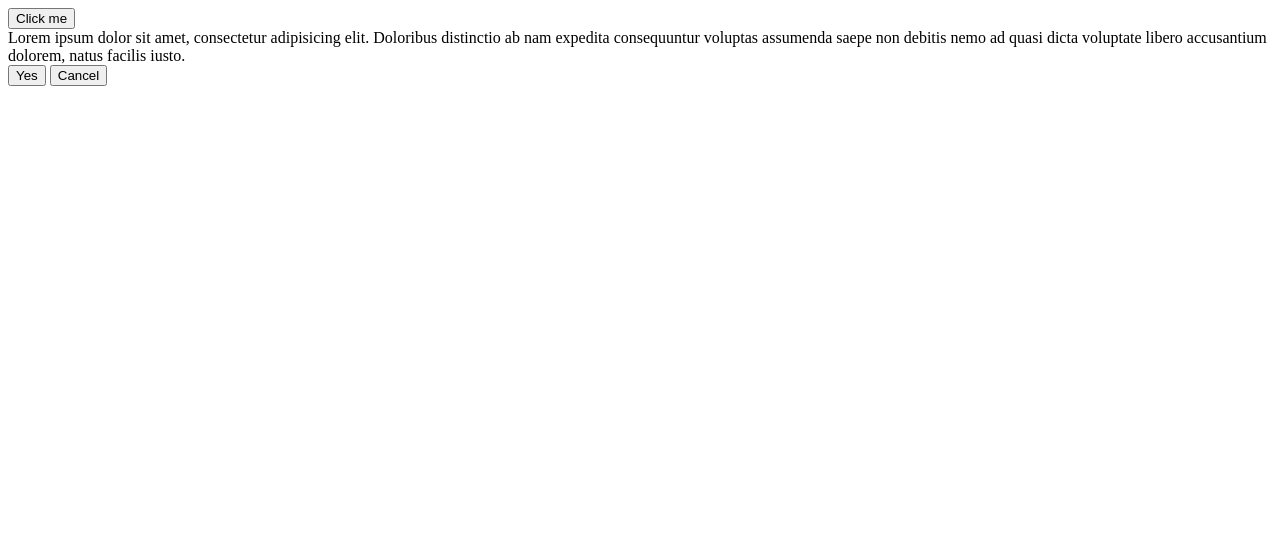
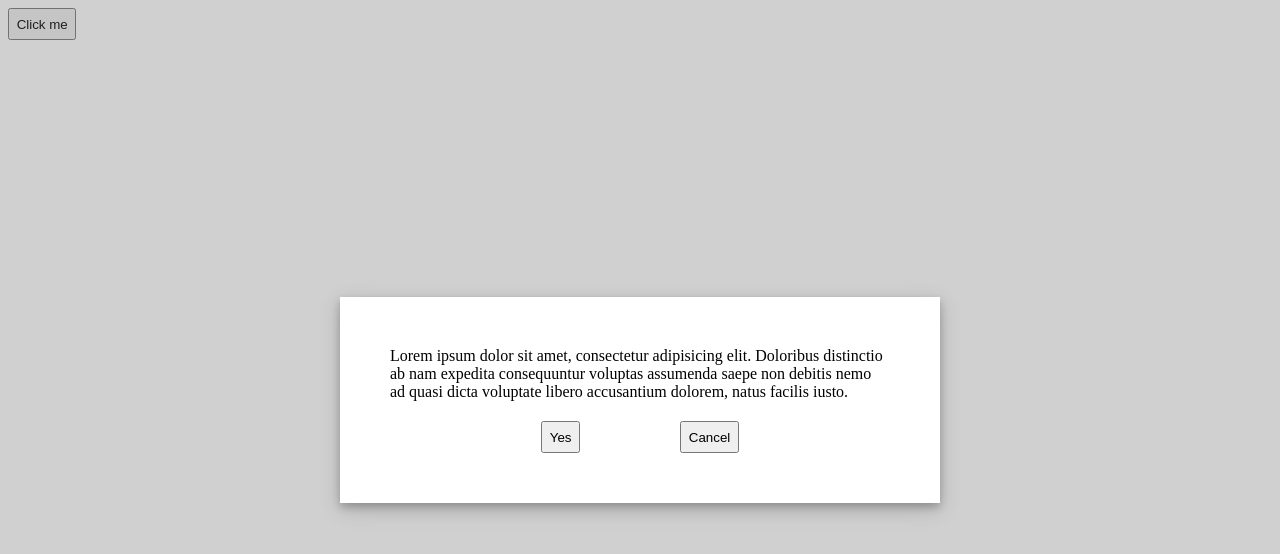
Before and after one commit to johnreybantoto/vanilla-js-dialog, a plain HTML site: page index.html in a window 1280 px wide. Drawn offline with Linux system fonts and the light colour scheme.

Commit message:
button and modal styling

```diff
--- a/index.html
+++ b/index.html
@@ -4,10 +4,12 @@
     <meta charset="UTF-8" />
     <meta http-equiv="X-UA-Compatible" content="IE=edge" />
     <meta name="viewport" content="width=device-width, initial-scale=1.0" />
+    <link rel="stylesheet" href="style.css" />
+
     <title>Vanilla JS Dialog</title>
   </head>
   <body>
-    <button>Click me</button>
+    <button class="btn">Click me</button>
 
     <div id="modal">
       <div class="modal-content">
@@ -18,8 +20,8 @@
           natus facilis iusto.
         </div>
         <div class="btn-group">
-          <button>Yes</button>
-          <button>Cancel</button>
+          <button class="btn">Yes</button>
+          <button class="btn">Cancel</button>
         </div>
       </div>
     </div>
--- /dev/null
+++ b/style.css
@@ -0,0 +1,31 @@
+#modal {
+    position: fixed;
+    top: 0;
+    left: 0;
+    display: flex;
+    justify-content: center;
+    align-items: center;
+    background-color: rgb(100, 100, 100, 0.3);
+    z-index: 100;
+    width: 100%;
+    height: 100%;
+}
+
+.modal-content {
+    width: 500px;
+    background-color: #fff;
+    box-shadow: 0 4px 8px 0 rgba(0, 0, 0, 0.2), 0 6px 20px 0 rgba(0, 0, 0, 0.19);
+    padding: 50px;
+}
+
+.btn-group {
+    margin-top: 20px;
+    display: flex;
+    justify-content: center;
+    gap: 100px;
+}
+
+.btn {
+    padding: 0.5em;
+    cursor: pointer;
+}
```
